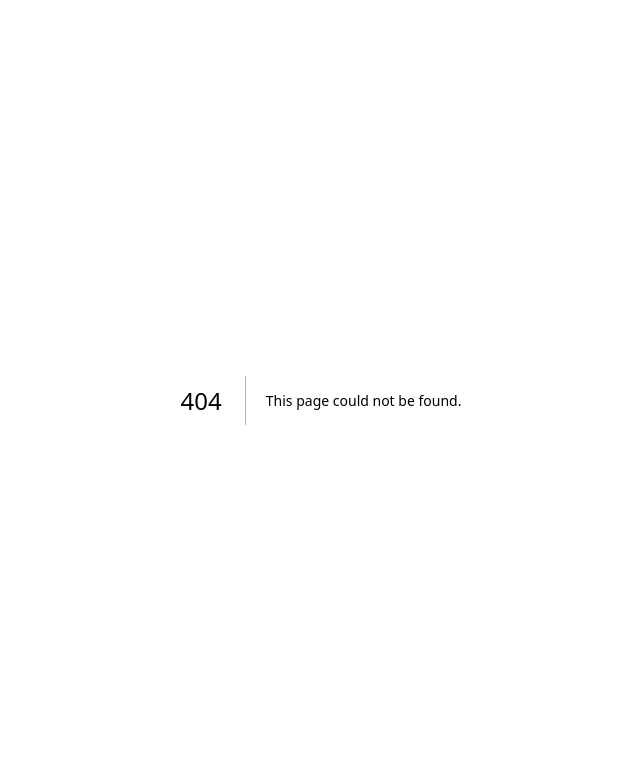
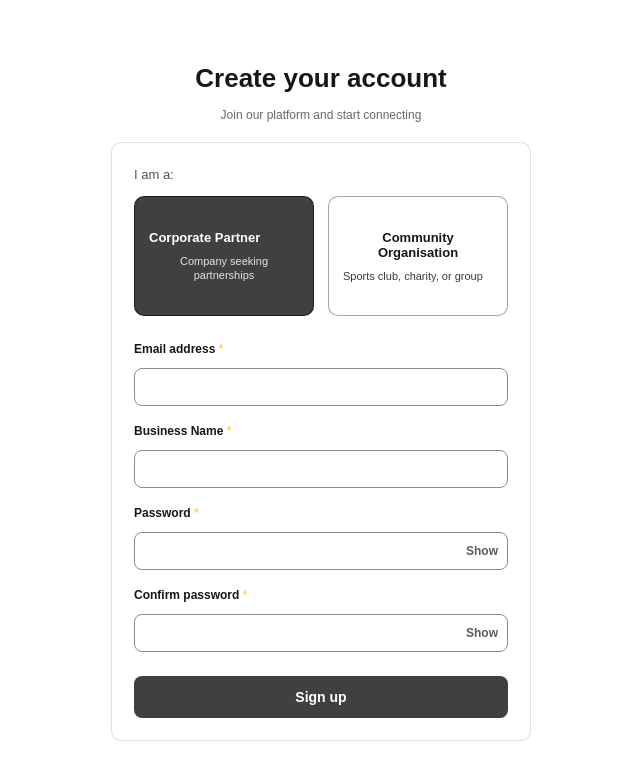
Before and after one commit to lamekabraha/SponsorMatch, a Next.js app in the folder sponsor_match/: page /register in a window 1280 px wide. Before the commit this address had no page. Shown: the top 780 px of the page, without its empty margins (319-959 px from the left). Built offline with nearby package versions, Linux system fonts and the light colour scheme.

Commit message:
Created the registration UI including role selection, email verification, password strength emphasis, show/hide password button and made it look similar to wireframes provided (#2)

```diff
--- /dev/null
+++ b/sponsor_match/src/app/register/page.tsx
@@ -0,0 +1,148 @@
+"use client";
+
+import { useState } from "react";
+import "./register.css";
+
+type Role = "business" | "vcse";
+
+export default function RegisterPage() {
+  const [role, setRole] = useState<Role>("business");
+  const [showPassword, setShowPassword] = useState(false);
+  const [showConfirm, setShowConfirm] = useState(false);
+
+  const [email, setEmail] = useState("");
+  const [password, setPassword] = useState("");
+  const [confirmPassword, setConfirmPassword] = useState("");
+  const [error, setError] = useState("");
+
+  // used regex to validate email so that it is more secure
+  const validateEmail = (email: string) => {
+    const emailRegex = /^[^\s@]+@[^\s@]+\.[^\s@]+$/;
+    return emailRegex.test(email);
+  };
+
+  // password validate
+  const validatePassword = (password: string) => {
+    const passwordRegex = /^(?=.*[0-9])(?=.*[!@#$%^&*])[A-Za-z0-9!@#$%^&*]{8,}$/;
+    return passwordRegex.test(password);
+  };
+
+  const handleSubmit = (e: React.FormEvent) => {
+    e.preventDefault();
+    setError("");
+
+    if (!validateEmail(email)) {
+      setError("Please enter a valid email address.");
+      return;
+    }
+
+    if (!validatePassword(password)) {
+      setError(
+        "Password must be a minimum of 8 characters and include a symbol and a number."
+      );
+      return;
+    }
+
+    if (password !== confirmPassword) {
+      setError("Passwords do not match.");
+      return;
+    }
+
+    alert("Registered successfully!");
+  };
+
+  return (
+    <div className="reg-page">
+      <div className="reg-header">
+        <h1 className="reg-title">Create your account</h1>
+        <p className="reg-subtitle">Join our platform and start connecting</p>
+      </div>
+
+      <div className="reg-card">
+        <p className="reg-small-label">I am a:</p>
+
+        <div className="reg-role-grid">
+          <button
+            type="button"
+            className={`reg-role-tile ${role === "business" ? "is-active" : ""}`}
+            onClick={() => setRole("business")}
+          >
+            <div className="reg-role-title">Corporate Partner</div>
+            <div className="reg-role-desc">Company seeking partnerships</div>
+          </button>
+
+          <button
+            type="button"
+            className={`reg-role-tile ${role === "vcse" ? "is-active" : ""}`}
+            onClick={() => setRole("vcse")}
+          >
+            <div className="reg-role-title">Community Organisation</div>
+            <div className="reg-role-desc">Sports club, charity, or group</div>
+          </button>
+        </div>
+
+        <form className="reg-form" onSubmit={handleSubmit}>
+          <label className="reg-label">
+            Email address <span className="reg-required">*</span>
+          </label>
+          <input
+            className="reg-input"
+            type="email"
+            value={email}
+            onChange={(e) => setEmail(e.target.value)}
+          />
+
+          <label className="reg-label">
+            {role === "business" ? "Business Name" : "Organisation Name"}{" "}
+            <span className="reg-required">*</span>
+          </label>
+          <input className="reg-input" type="text" />
+
+          <label className="reg-label">
+            Password <span className="reg-required">*</span>
+          </label>
+          <div className="reg-password-wrapper">
+            <input
+              className="reg-input"
+              type={showPassword ? "text" : "password"}
+              value={password}
+              onChange={(e) => setPassword(e.target.value)}
+            />
+            <button
+              type="button"
+              className="reg-toggle"
+              onClick={() => setShowPassword(!showPassword)}
+            >
+              {showPassword ? "Hide" : "Show"}
+            </button>
+          </div>
+
+          <label className="reg-label">
+            Confirm password <span className="reg-required">*</span>
+          </label>
+          <div className="reg-password-wrapper">
+            <input
+              className="reg-input"
+              type={showConfirm ? "text" : "password"}
+              value={confirmPassword}
+              onChange={(e) => setConfirmPassword(e.target.value)}
+            />
+            <button
+              type="button"
+              className="reg-toggle"
+              onClick={() => setShowConfirm(!showConfirm)}
+            >
+              {showConfirm ? "Hide" : "Show"}
+            </button>
+          </div>
+
+          {error && <p style={{ color: "red", fontSize: "12px" }}>{error}</p>}
+
+          <button className="reg-submit" type="submit">
+            Sign up
+          </button>
+        </form>
+      </div>
+    </div>
+  );
+}
--- /dev/null
+++ b/sponsor_match/src/app/register/register.css
@@ -0,0 +1,164 @@
+/* register.css (self-contained, no need to edit globals.css) */
+
+:root {
+  --sm-yellow: #fed857;
+  --sm-black: #000;
+  --sm-white: #fff;
+  --sm-border: rgba(0, 0, 0, 0.12);
+}
+
+.reg-page {
+  min-height: 100vh;
+  background: var(--background, #ffffff);
+  color: var(--foreground, #171717);
+  display: flex;
+  flex-direction: column;
+  align-items: center;
+  justify-content: center;
+  padding: 40px 16px;
+  font-family: Arial, Helvetica, sans-serif;
+}
+
+.reg-header {
+  text-align: center;
+  margin-bottom: 18px;
+}
+
+.reg-title {
+  margin: 0;
+  font-size: 26px;
+  font-weight: 700;
+}
+
+.reg-subtitle {
+  margin: 8px 0 0;
+  font-size: 12px;
+  color: rgba(23, 23, 23, 0.65);
+}
+
+.reg-card {
+  width: 420px;
+  max-width: 92vw;
+  background: var(--sm-white);
+  border: 1px solid var(--sm-border);
+  border-radius: 10px;
+  padding: 22px;
+}
+
+.reg-small-label {
+  margin: 0 0 12px;
+  font-size: 13px;
+  color: rgba(23, 23, 23, 0.75);
+}
+
+.reg-role-grid {
+  display: grid;
+  grid-template-columns: 1fr 1fr;
+  gap: 14px;
+  margin-bottom: 18px;
+}
+
+.reg-role-tile {
+  border: 1px solid rgba(0, 0, 0, 0.35);
+  border-radius: 10px;
+  background: var(--sm-white);
+  padding: 18px 14px;
+  cursor: pointer;
+  text-align: center;
+
+  display: flex;
+  flex-direction: column;
+  justify-content: center;
+  min-height: 120px;
+}
+
+.reg-role-tile.is-active {
+  background: rgba(23, 23, 23, 0.82);
+  border-color: rgba(23, 23, 23, 0.82);
+  color: var(--sm-white);
+}
+
+.reg-role-title {
+  font-size: 13px;
+  font-weight: 700;
+  margin-bottom: 8px;
+  line-height: 1.2;
+}
+
+.reg-role-desc {
+  font-size: 11px;
+  line-height: 1.3;
+  opacity: 0.85;
+}
+
+.reg-form {
+  display: flex;
+  flex-direction: column;
+  gap: 10px;
+}
+
+.reg-label {
+  font-size: 12px;
+  font-weight: 700;
+  margin-top: 6px;
+}
+
+.reg-required {
+  color: var(--sm-yellow);
+  font-weight: 900;
+}
+
+.reg-input {
+  height: 38px;
+  padding: 0 12px;
+  border-radius: 8px;
+  border: 1px solid rgba(0, 0, 0, 0.45);
+  outline: none;
+}
+
+.reg-input:focus {
+  border-color: var(--sm-yellow);
+  box-shadow: 0 0 0 3px rgba(254, 216, 87, 0.35);
+}
+
+.reg-submit {
+  margin-top: 14px;
+  height: 42px;
+  border-radius: 8px;
+  border: 0;
+  background: rgba(23, 23, 23, 0.82);
+  color: var(--sm-white);
+  cursor: pointer;
+  font-weight: 700;
+  font-size: 14px;
+}
+
+.reg-submit:hover {
+  opacity: 0.92;
+}
+
+.reg-password-wrapper {
+  position: relative;
+  display: flex;
+  align-items: center;
+}
+
+.reg-password-wrapper .reg-input {
+  width: 100%;
+  padding-right: 50px;
+}
+
+.reg-toggle {
+  position: absolute;
+  right: 10px;
+  background: none;
+  border: none;
+  font-size: 12px;
+  cursor: pointer;
+  color: rgba(23, 23, 23, 0.7);
+  font-weight: 600;
+}
+
+.reg-toggle:hover {
+  color: var(--sm-yellow);
+}
```
Also changed, not shown: 1 other file (tests, documents, lock files or other folders).
